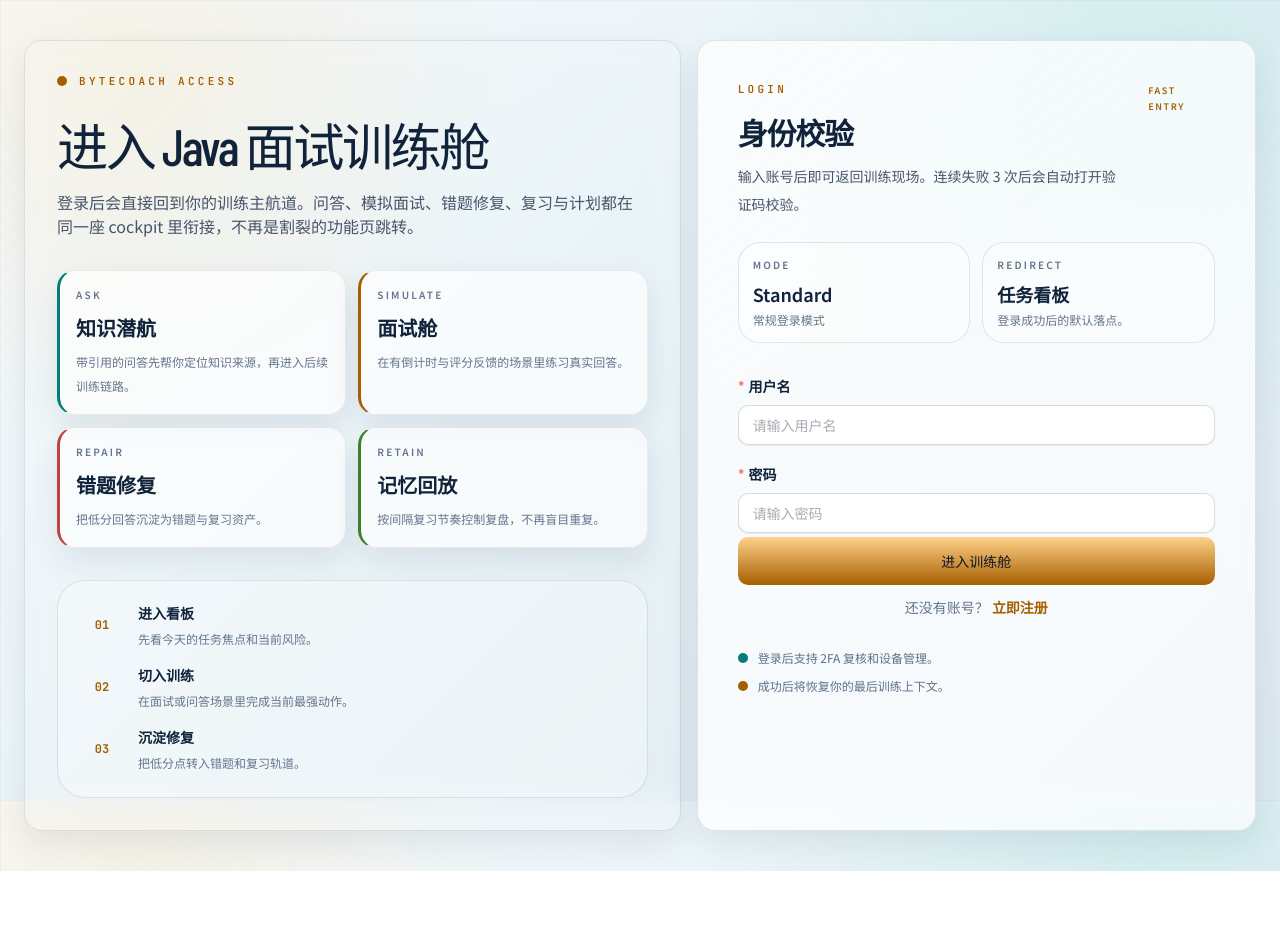
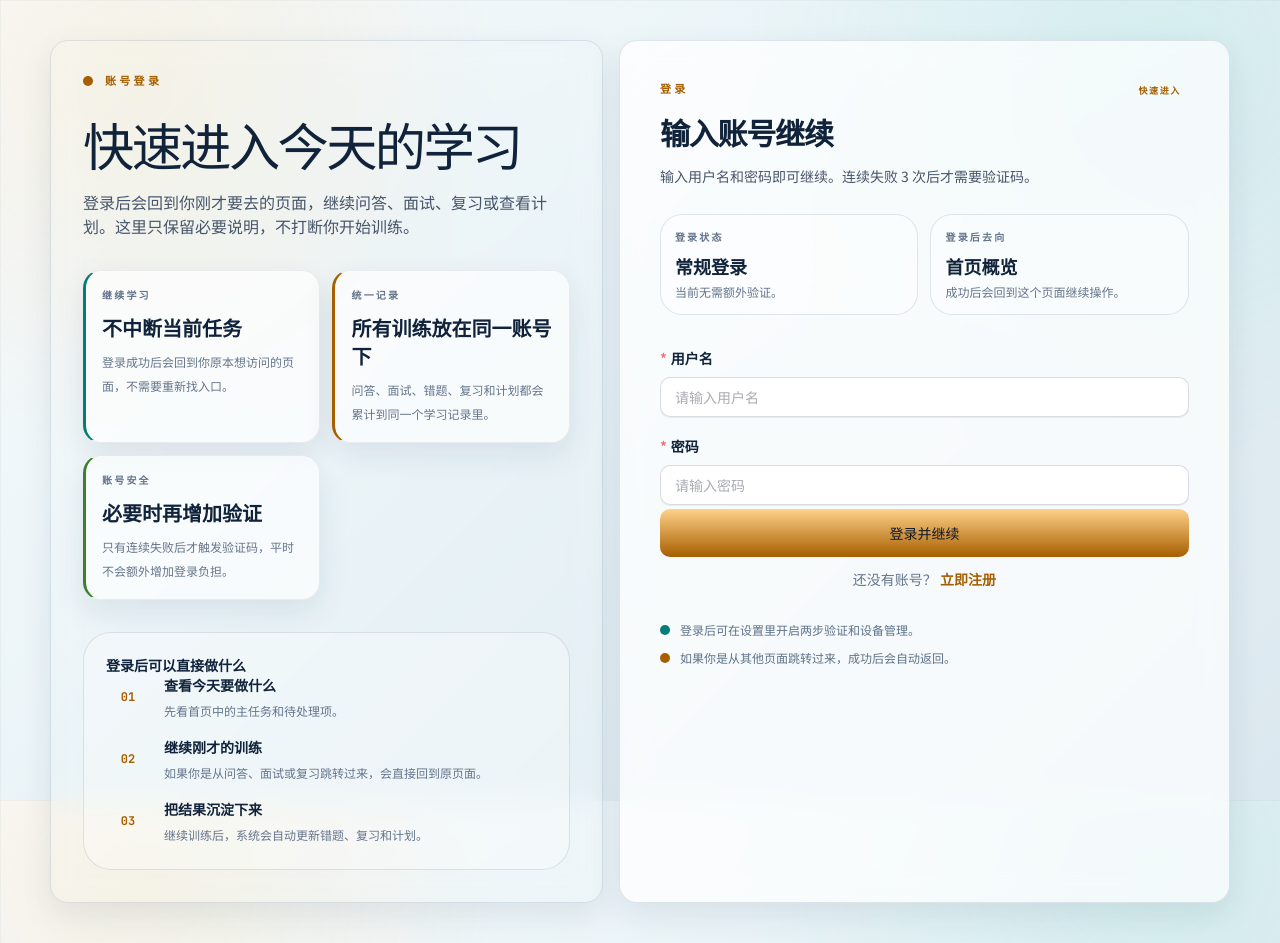
Before and after one commit to Sreehc/ByteCoach, a Vue app in the folder frontend/: page /login in a window 1280 px wide. Before the commit the page ends 871 px from the top, so only its background shows below. Built offline with nearby package versions, Linux system fonts and the light colour scheme.

Commit message:
feat: streamline login entry flow

```diff
--- a/frontend/src/pages/auth/LoginPage.vue
+++ b/frontend/src/pages/auth/LoginPage.vue
@@ -1,21 +1,21 @@
 <template>
   <div class="auth-immersive-shell px-4 py-8 md:px-6 md:py-10">
-    <div class="auth-viewport mx-auto grid min-h-[calc(100vh-4rem)] max-w-[1280px] items-stretch gap-4 xl:grid-cols-[minmax(0,1.08fr)_minmax(360px,0.92fr)]">
+    <div class="auth-viewport mx-auto grid min-h-[calc(100vh-4rem)] max-w-[1180px] items-stretch gap-4 xl:grid-cols-[minmax(0,0.95fr)_minmax(380px,1.05fr)]">
       <section class="cockpit-panel auth-brand-panel p-6 sm:p-8">
         <div class="flex items-center gap-3">
           <span class="state-pulse" aria-hidden="true"></span>
-          <p class="section-kicker">ByteCoach Access</p>
+          <p class="section-kicker">账号登录</p>
         </div>
 
         <div class="mt-8 max-w-2xl">
-          <h1 class="auth-hero-title">进入 Java 面试训练舱</h1>
+          <h1 class="auth-hero-title">快速进入今天的学习</h1>
           <p class="mt-5 text-sm leading-8 text-slate-600 dark:text-slate-300 sm:text-base">
-            登录后会直接回到你的训练主航道。问答、模拟面试、错题修复、复习与计划都在同一座 cockpit 里衔接，不再是割裂的功能页跳转。
+            登录后会回到你刚才要去的页面，继续问答、面试、复习或查看计划。这里只保留必要说明，不打断你开始训练。
           </p>
         </div>
 
         <div class="auth-orbit-grid mt-8">
-          <article v-for="item in orbitSignals" :key="item.label" class="data-slab p-4" :class="item.toneClass">
+          <article v-for="item in accessHighlights" :key="item.label" class="data-slab p-4" :class="item.toneClass">
             <p class="text-[10px] font-semibold uppercase tracking-[0.22em] text-slate-500 dark:text-slate-400">{{ item.label }}</p>
             <p class="mt-3 text-xl font-semibold text-ink">{{ item.title }}</p>
             <p class="mt-2 text-xs leading-6 text-slate-500 dark:text-slate-400">{{ item.detail }}</p>
@@ -23,9 +23,10 @@
         </div>
 
         <div class="mission-orbit mt-8">
+          <p class="text-sm font-semibold text-ink">登录后可以直接做什么</p>
           <div class="mission-orbit__track">
             <div
-              v-for="(step, index) in missionSteps"
+              v-for="(step, index) in nextSteps"
               :key="step.title"
               class="mission-orbit__node"
               :style="{ '--mission-delay': `${index * 90}ms` }"
@@ -43,25 +44,25 @@
       <section class="cockpit-panel auth-form-panel p-6 sm:p-8 md:p-10">
         <div class="flex items-start justify-between gap-4">
           <div>
-            <p class="section-kicker">Login</p>
-            <h2 class="mt-4 text-3xl font-semibold tracking-[-0.04em] text-ink">身份校验</h2>
+            <p class="section-kicker">登录</p>
+            <h2 class="mt-4 text-3xl font-semibold tracking-[-0.04em] text-ink">输入账号继续</h2>
             <p class="mt-3 text-sm leading-7 text-slate-600 dark:text-slate-300">
-              输入账号后即可返回训练现场。连续失败 3 次后会自动打开验证码校验。
+              输入用户名和密码即可继续。连续失败 3 次后才需要验证码。
             </p>
           </div>
-          <span class="hard-chip !px-2 !py-0.5 !text-[9px]">{{ showCaptcha ? 'Captcha Armed' : 'Fast Entry' }}</span>
+          <span class="hard-chip !px-2 !py-0.5 !text-[9px]">{{ showCaptcha ? '需要验证码' : '快速进入' }}</span>
         </div>
 
         <div class="mt-6 grid gap-3 sm:grid-cols-2">
           <article class="auth-stat-card">
-            <p class="text-[10px] font-semibold uppercase tracking-[0.22em] text-slate-500 dark:text-slate-400">Mode</p>
-            <p class="mt-2 text-lg font-semibold text-ink">{{ showCaptcha ? 'Secure' : 'Standard' }}</p>
-            <p class="mt-1 text-xs text-slate-500 dark:text-slate-400">{{ showCaptcha ? '验证码已激活' : '常规登录模式' }}</p>
+            <p class="text-[10px] font-semibold uppercase tracking-[0.22em] text-slate-500 dark:text-slate-400">登录状态</p>
+            <p class="mt-2 text-lg font-semibold text-ink">{{ showCaptcha ? '加强校验中' : '常规登录' }}</p>
+            <p class="mt-1 text-xs text-slate-500 dark:text-slate-400">{{ showCaptcha ? '请输入验证码后再继续。' : '当前无需额外验证。' }}</p>
           </article>
           <article class="auth-stat-card">
-            <p class="text-[10px] font-semibold uppercase tracking-[0.22em] text-slate-500 dark:text-slate-400">Redirect</p>
+            <p class="text-[10px] font-semibold uppercase tracking-[0.22em] text-slate-500 dark:text-slate-400">登录后去向</p>
             <p class="mt-2 text-lg font-semibold text-ink">{{ redirectLabel }}</p>
-            <p class="mt-1 text-xs text-slate-500 dark:text-slate-400">登录成功后的默认落点。</p>
+            <p class="mt-1 text-xs text-slate-500 dark:text-slate-400">成功后会回到这个页面继续操作。</p>
           </article>
         </div>
 
@@ -129,7 +130,7 @@
               class="action-button !min-h-12 w-full transition active:translate-y-px"
               @click="handleLogin"
             >
-              {{ loading ? '验证中...' : '进入训练舱' }}
+              {{ loading ? '登录中...' : '登录并继续' }}
             </el-button>
             <div class="auth-links">
               <span class="text-sm text-slate-500 dark:text-slate-400">
@@ -143,11 +144,11 @@
         <div class="auth-footnote mt-8">
           <div class="auth-footnote__item">
             <span class="inline-flex h-2.5 w-2.5 rounded-full bg-[var(--bc-cyan)]"></span>
-            登录后支持 2FA 复核和设备管理。
+            登录后可在设置里开启两步验证和设备管理。
           </div>
           <div class="auth-footnote__item">
             <span class="inline-flex h-2.5 w-2.5 rounded-full bg-[var(--bc-amber)]"></span>
-            成功后将恢复你的最后训练上下文。
+            如果你是从其他页面跳转过来，成功后会自动返回。
           </div>
         </div>
       </section>
@@ -163,37 +164,31 @@
 import { fetchCaptchaApi, type LoginPayload } from '@/api/auth'
 import { useAuthStore } from '@/stores/auth'
 
-const orbitSignals = [
+const accessHighlights = [
   {
-    label: 'Ask',
-    title: '知识潜航',
-    detail: '带引用的问答先帮你定位知识来源，再进入后续训练链路。',
+    label: '继续学习',
+    title: '不中断当前任务',
+    detail: '登录成功后会回到你原本想访问的页面，不需要重新找入口。',
     toneClass: 'auth-slab-cyan',
   },
   {
-    label: 'Simulate',
-    title: '面试舱',
-    detail: '在有倒计时与评分反馈的场景里练习真实回答。',
+    label: '统一记录',
+    title: '所有训练放在同一账号下',
+    detail: '问答、面试、错题、复习和计划都会累计到同一个学习记录里。',
     toneClass: 'auth-slab-amber',
   },
   {
-    label: 'Repair',
-    title: '错题修复',
-    detail: '把低分回答沉淀为错题与复习资产。',
-    toneClass: 'auth-slab-coral',
-  },
-  {
-    label: 'Retain',
-    title: '记忆回放',
-    detail: '按间隔复习节奏控制复盘，不再盲目重复。',
+    label: '账号安全',
+    title: '必要时再增加验证',
+    detail: '只有连续失败后才触发验证码，平时不会额外增加登录负担。',
     toneClass: 'auth-slab-lime',
   },
 ]
 
-const missionSteps = [
-  { index: '01', title: '进入看板', detail: '先看今天的任务焦点和当前风险。' },
-  { index: '02', title: '切入训练', detail: '在面试或问答场景里完成当前最强动作。' },
-  { index: '03', title: '沉淀修复', detail: '把低分点转入错题和复习轨道。' },
+const nextSteps = [
+  { index: '01', title: '查看今天要做什么', detail: '先看首页中的主任务和待处理项。' },
+  { index: '02', title: '继续刚才的训练', detail: '如果你是从问答、面试或复习跳转过来，会直接回到原页面。' },
+  { index: '03', title: '把结果沉淀下来', detail: '继续训练后，系统会自动更新错题、复习和计划。' },
 ]
 
 const router = useRouter()
@@ -208,10 +203,10 @@
 const showCaptcha = computed(() => failCount.value >= 3)
 const redirectTarget = computed(() => (route.query.redirect as string) || '/dashboard')
 const redirectLabel = computed(() => {
-  if (redirectTarget.value.includes('/interview')) return '面试舱'
-  if (redirectTarget.value.includes('/review')) return '记忆回放'
-  if (redirectTarget.value.includes('/chat')) return '知识潜航'
-  return '任务看板'
+  if (redirectTarget.value.includes('/interview')) return '模拟面试'
+  if (redirectTarget.value.includes('/review')) return '今日复习'
+  if (redirectTarget.value.includes('/chat')) return '智能问答'
+  return '首页概览'
 })
 
 const form = reactive({
@@ -269,11 +264,12 @@
 
     ElMessage.success('登录成功')
     await router.push(redirectTarget.value)
-  } catch {
+  } catch (error: any) {
     failCount.value++
     if (failCount.value >= 3) {
       await refreshCaptcha()
     }
+    ElMessage.error(error?.message || '登录失败，请稍后重试')
   } finally {
     loading.value = false
   }
```
